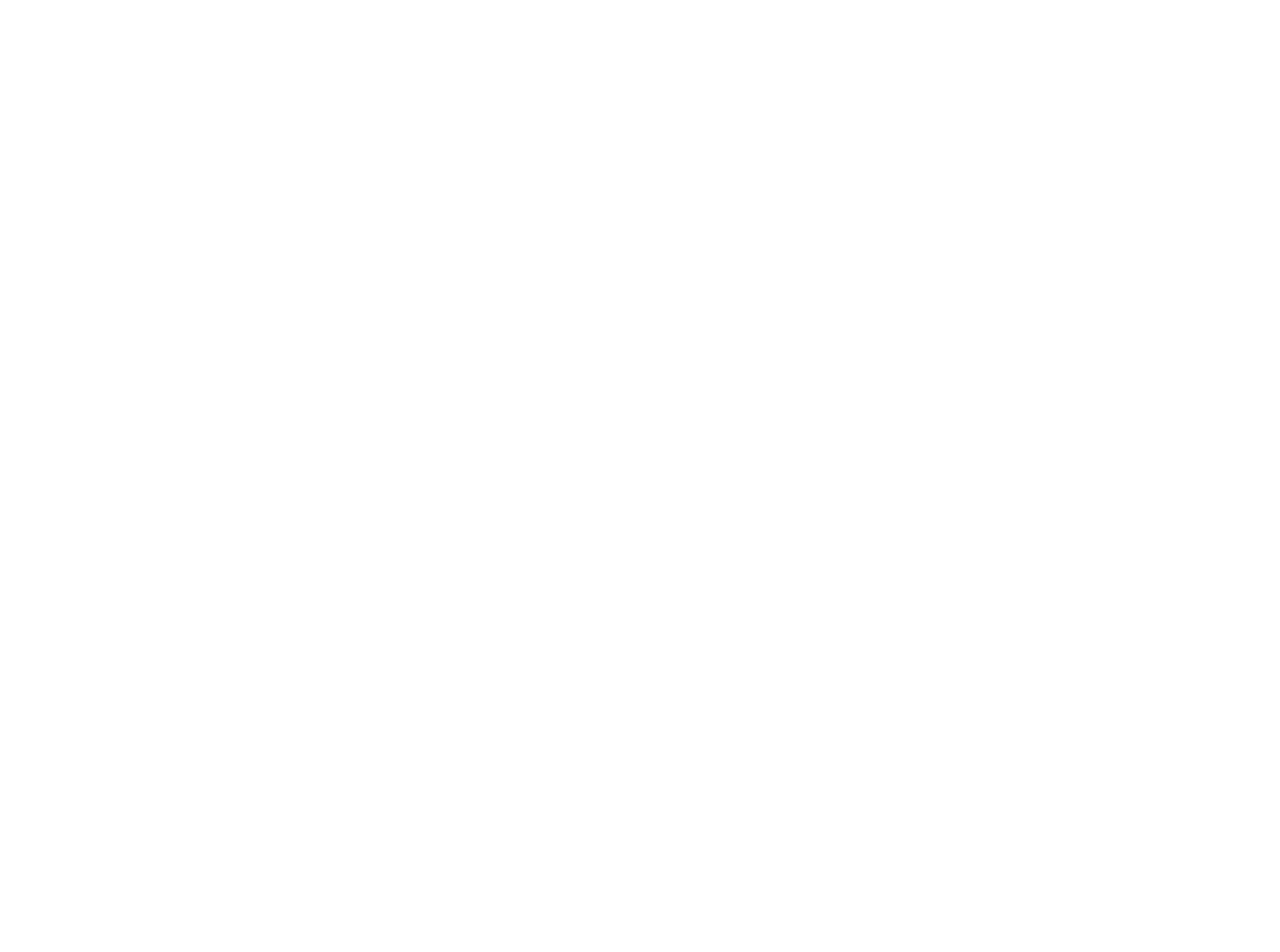
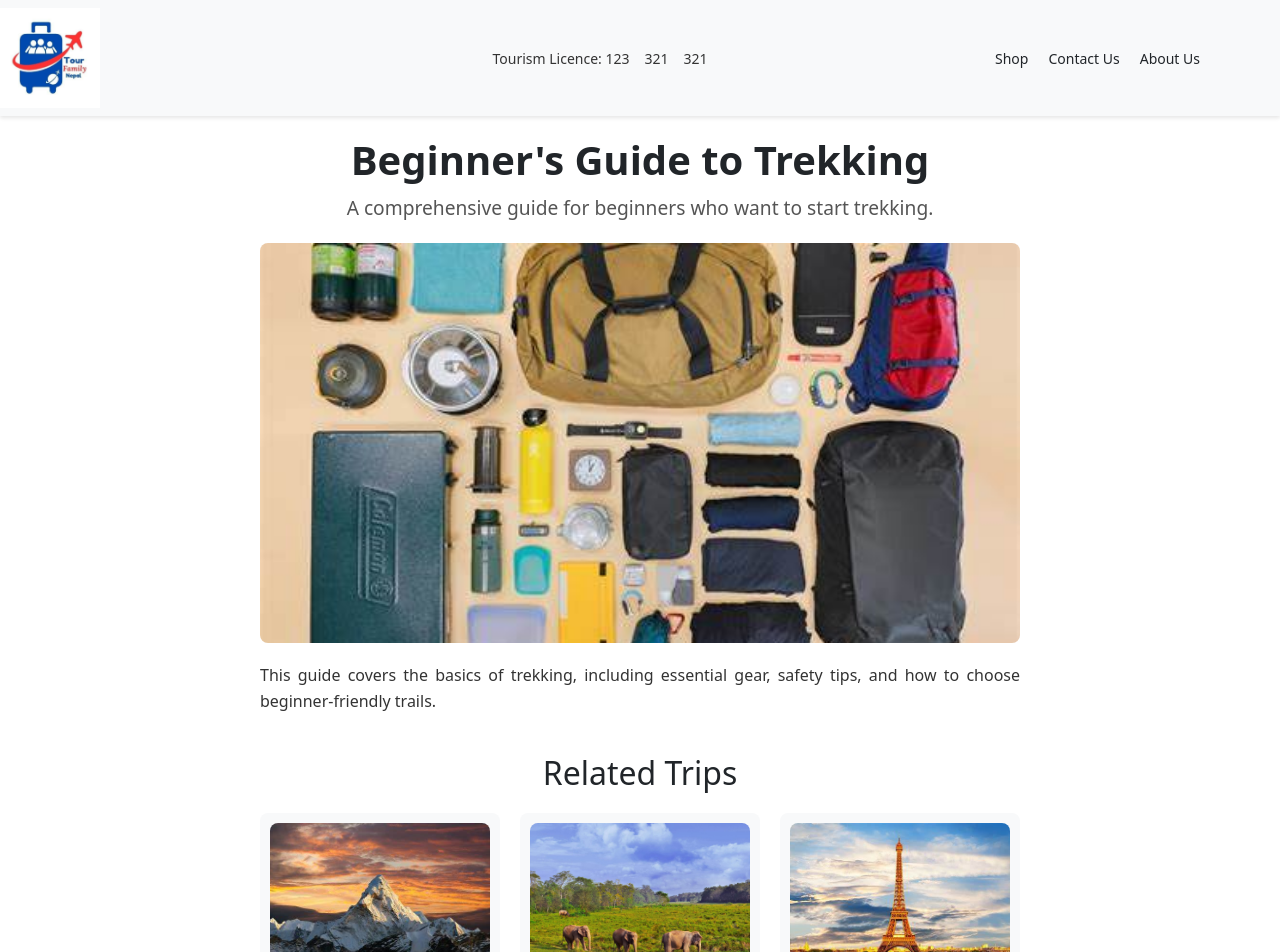
Before and after one commit to Hellsrest/Tourism-WebSite, a React (Vite) app: page /guide/1 in a window 1280 px wide. Before the commit this address had no page. Shown: the top 952 px of the page. Before the commit the page ends 800 px from the top, so only its background shows below. Built offline with nearby package versions, Linux system fonts and the light colour scheme.

Commit message:
working guide page

```diff
--- a/src/App.tsx
+++ b/src/App.tsx
@@ -6,6 +6,7 @@
 import TripDescription from "./TripDescription";
 import TripLayout from "./TripLayout";
 import AllItems from "./AllItems";
+import GuidePage from "./GuidePage";
 
 const App: React.FC = () => {
   return (
@@ -40,13 +41,30 @@
           }
         />
         <Route
-        path="/alltrips"
-        element={<Layout><AllItems type="trip" /></Layout>}
-      />
-      <Route
-        path="/allguides"
-        element={<Layout><AllItems type="guide" /></Layout>}
-      />
+          path="/alltrips"
+          element={
+            <Layout>
+              <AllItems type="trip" />
+            </Layout>
+          }
+        />
+        <Route
+          path="/allguides"
+          element={
+            <Layout>
+              <AllItems type="guide" />
+            </Layout>
+          }
+        />
+
+        <Route
+          path="/guide/:guideId"
+          element={
+            <Layout>
+              <GuidePage />
+            </Layout>
+          }
+        />
       </Routes>
     </Router>
   );
--- /dev/null
+++ b/src/GuidePage.css
@@ -0,0 +1,46 @@
+.guide-page-container {
+    max-width: 800px;
+    margin: 0 auto;
+    padding: 20px;
+    text-align: center;
+  }
+
+  .guide-details {
+    margin-bottom: 40px;
+  }
+
+  .guide-title {
+    font-size: 2.5rem;
+    font-weight: bold;
+    margin-bottom: 10px;
+  }
+
+  .guide-short-description {
+    font-size: 1.2rem;
+    color: #555;
+    margin-bottom: 20px;
+  }
+
+  .guide-image {
+    width: 100%;
+    max-height: 400px;
+    object-fit: cover;
+    margin-bottom: 20px;
+    border-radius: 8px;
+  }
+
+  .guide-description {
+    font-size: 1rem;
+    color: #333;
+    line-height: 1.6;
+    text-align: justify;
+  }
+
+  .related-trips-section {
+    margin-top: 40px;
+  }
+
+  .related-trips-section h2 {
+    font-size: 2rem;
+    margin-bottom: 20px;
+  }
--- /dev/null
+++ b/src/GuidePage.tsx
@@ -0,0 +1,80 @@
+import React, { useEffect, useState } from "react";
+import { useParams } from "react-router-dom";
+import HorizentalCards from "./HorizentalCards";
+import "./GuidePage.css";
+
+// Interface for guide data
+interface GuideData {
+  id: string;
+  guidename: string;
+  guideshortdescription: string;
+  guideimage: string;
+  guidedescription: string;
+  guiderelatedtrips: string[];
+}
+
+// Interface for trip data
+interface TripData {
+  id: string;
+  tripname: string;
+  timage: string;
+}
+
+// Mock data (Replace with API or data fetching logic)
+import guideData from "./guides.json"; // Replace with actual guide data
+import tripsData from "./trips.json"; // Replace with actual trips data
+
+const GuidePage: React.FC = () => {
+  const { guideId } = useParams<{ guideId: string }>();
+  const [guide, setGuide] = useState<GuideData | null>(null);
+  const [relatedTrips, setRelatedTrips] = useState<TripData[]>([]);
+
+  useEffect(() => {
+    // Find guide based on the ID from the URL
+    const selectedGuide = guideData.find((g) => g.id === guideId) || null;
+    setGuide(selectedGuide);
+
+    // Fetch related trips
+    if (selectedGuide) {
+      const trips = tripsData.filter((trip) =>
+        selectedGuide.guiderelatedtrips.includes(trip.id)
+      );
+      setRelatedTrips(trips);
+    }
+  }, [guideId]);
+
+  if (!guide) {
+    return <div className="guide-page-container">Guide not found</div>;
+  }
+
+  return (
+    <div className="guide-page-container">
+      {/* Guide Details */}
+      <div className="guide-details">
+        <h1 className="guide-title">{guide.guidename}</h1>
+        <p className="guide-short-description">{guide.guideshortdescription}</p>
+        <img
+          src={guide.guideimage}
+          alt={guide.guidename}
+          className="guide-image"
+        />
+        <p className="guide-description">{guide.guidedescription}</p>
+      </div>
+
+      {/* Related Trips */}
+      <div className="related-trips-section">
+        <h2>Related Trips</h2>
+        <HorizentalCards
+          data={relatedTrips.slice(0, 4).map((trip) => ({
+            id: trip.id,
+            name: trip.tripname,
+            image: trip.timage,
+          }))}
+          type="trip"
+        />
+      </div>
+    </div>
+  );
+};
+
+export default GuidePage;
--- a/src/guides.json
+++ b/src/guides.json
@@ -5,7 +5,7 @@
       "guideshortdescription": "A comprehensive guide for beginners who want to start trekking.",
       "guideimage": "/assets/images/guide1.jpg",
       "guidedescription": "This guide covers the basics of trekking, including essential gear, safety tips, and how to choose beginner-friendly trails.",
-      "guiderelatedtrips": [1, 2, 3, 4, 5]
+      "guiderelatedtrips": ["1","2","3","4","5"]
     },
     {
       "id": "2",
@@ -13,7 +13,7 @@
       "guideshortdescription": "Explore the most breathtaking mountain destinations around the globe.",
       "guideimage": "/assets/images/guide2.jpg",
       "guidedescription": "Discover the beauty of the world's top mountain destinations, their unique features, and why they are a must-visit for adventure enthusiasts.",
-      "guiderelatedtrips": [1, 2, 3, 4, 5]
+      "guiderelatedtrips": ["1","2","3","4","5"]
     },
     {
       "id": "3",
@@ -21,7 +21,7 @@
       "guideshortdescription": "Learn what to pack for a safe and enjoyable hiking experience.",
       "guideimage": "/assets/images/guide3.jpg",
       "guidedescription": "This guide provides a detailed list of essential items to carry on a hiking trip, ensuring you are well-prepared for any situation.",
-      "guiderelatedtrips": [1, 2, 3, 4, 5]
+      "guiderelatedtrips": ["1","2","3","4","5"]
     },
     {
       "id": "4",
@@ -29,7 +29,7 @@
       "guideshortdescription": "A must-read guide for solo adventurers to stay safe during their journeys.",
       "guideimage": "/assets/images/guide4.jpg",
       "guidedescription": "Packed with practical advice, this guide helps solo travelers navigate through unfamiliar territories while ensuring their safety.",
-      "guiderelatedtrips": [1, 2, 3, 4, 5]
+    "guiderelatedtrips": ["1","2","3","4","5"]
     },
     {
       "id": "5",
@@ -37,6 +37,6 @@
       "guideshortdescription": "Find the perfect hiking boots for your next adventure.",
       "guideimage": "/assets/images/guide5.jpg",
       "guidedescription": "This guide helps you select the ideal hiking boots by explaining the factors to consider, such as fit, material, and terrain compatibility.",
-      "guiderelatedtrips": [1, 2, 3, 4, 5]
+     "guiderelatedtrips": ["1","2","3","4","5"]
     }
   ]
```
